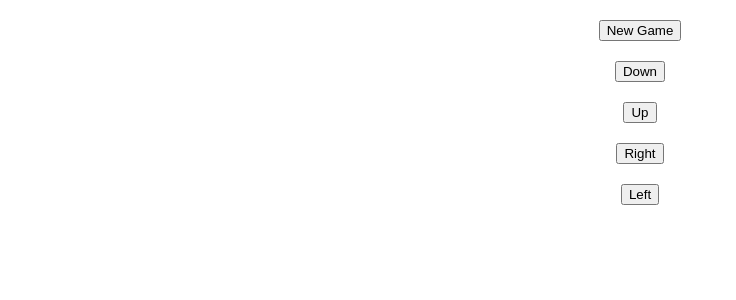
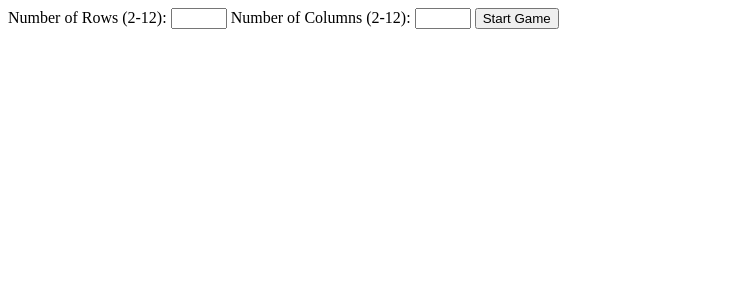
Before and after one commit to TheRickyZhang/SlidingTiles, a Django app: page / in a window 1280 px wide. Shown: the top 300 px of the page, without its empty margins (0-736 px from the left). Run offline with Django 5.2, Linux system fonts and the light colour scheme.

Commit message:
added row/column support

```diff
--- a/slidingTiles/urls.py
+++ b/slidingTiles/urls.py
@@ -18,9 +18,11 @@ from django.contrib import admin
 from django.urls import path
 from . import views
 
+# Add more urls here!
 urlpatterns = [
     path('admin/', admin.site.urls),
-    path('', views.game_view, name='game'),
+    path('', views.landing_view, name='landing'),
+    path('game/', views.game_view, name='game'),
     path('start/', views.start_game, name='start_game'),
     path('move/', views.make_move, name='make_move'),
 ]
--- a/slidingTiles/views.py
+++ b/slidingTiles/views.py
@@ -1,16 +1,47 @@
-from django.http import HttpResponse
-from django.http import JsonResponse
+from django.http import HttpResponse, JsonResponse
 from django.shortcuts import render
-from slidingTiles.SlidingGrid import SlidingGrid
+from django.contrib import messages
+from django.shortcuts import redirect
+from django.contrib.messages import get_messages
+from slidingTiles.SlidingGrid import SlidingGrid  # Ensure SlidingGrid is updated as discussed
 import json
+import logging
+logger = logging.getLogger(__name__)
 
 
+# Expects: {rows, cols}
 def game_view(request):
-    return render(request, 'game.html')
+    rows = request.GET.get('rows', '3')
+    cols = request.GET.get('columns', '3')
+    # logger.debug(f"Received rows: {rows}, cols: {cols}")
+    try:
+        rows = int(rows)
+        cols = int(cols)
+        if not (2 <= rows <= 12) or not (2 <= cols <= 12):
+            raise ValueError("Rows and columns must be between 2 and 12.")
+    except (ValueError, TypeError) as e:
+        # Remove all other messages and push this error when redirecting to landing page
+        storage = get_messages(request)
+        for message in storage:
+            pass
+        messages.error(request, str(e))
+        return redirect('landing')
+
+    return render(request, 'game.html', {'rows': rows, 'cols': cols})
 
 
+def landing_view(request):
+    return render(request, "landing.html")
+
+
+# Expects: {rows, cols}
 def start_game(request):
-    game = SlidingGrid(4)
+    # Retrieve rows and cols from the session (default always 3)
+    rows = int(request.GET.get('rows', 3))
+    cols = int(request.GET.get('cols', 3))
+    request.session['rows'] = rows
+    request.session['cols'] = cols
+    game = SlidingGrid(rows, cols)
     game.shuffle()
 
     # Save the game state in the session
@@ -18,10 +49,14 @@ def start_game(request):
     return JsonResponse({'board': game.grid})
 
 
+# Expects: {direction}  (others loaded from session)
 def make_move(request):
-    direction = int(request.GET.get('direction', 0))  # Get direction as an integer
+    direction = int(request.GET.get('direction', 0))
     grid = json.loads(request.session.get('game_board'))  # Deserialize grid from JSON
-    game = SlidingGrid(4, grid)
+    rows = int(request.session.get('rows', 3))
+    cols = int(request.session.get('cols', 3))
+
+    game = SlidingGrid(rows, cols, grid)
     if not game.move(direction):
         return JsonResponse({'success': False, 'error': 'Move not possible'})
 
--- a/static/css/styles.css
+++ b/static/css/styles.css
@@ -9,9 +9,104 @@
     border: 1px solid #ccc;
 }
 
-#new-game-button, .make-move-button {
+.back-button {
+    display: inline-block;
+    padding: 10px 15px;
+    font-size: 16px;
+    cursor: pointer;
+    background-color: #f2f2f2;
+    color: #333;
+    border: 1px solid #ccc;
+    border-radius: 5px;
+    margin: 10px;
+    text-align: center;
+    transition: background-color 0.3s ease;
+}
+
+.back-button:hover {
+    background-color: #e0e0e0;
+}
+
+
+.make-move-button {
     display: block;
-    margin: 20px auto;
+    width: 70px;
+    height: 70px;
+    padding: 10px;
+    font-size: 16px;
+    cursor: pointer;
+
+    background-color: #f7f7f7;
+    border: 1px solid #ccc;
+    border-radius: 5px;
+    transition: background-color 0.5s ease;
+
+    display: flex;
+    justify-content: center;
+    align-items: center;
+}
+
+.control-button {
+    padding: 10px;
+    font-size: 16px;
+    cursor: pointer;
+    display: flex;
+    justify-content: center;
+    align-items: center;
+    transition: background-color 0.5s ease;
+}
+
+#button-container {
+    display: grid;
+    grid-template-rows: auto auto auto;
+    grid-template-columns: auto auto auto;
+    justify-content: center;
+    align-items: center;
+    gap: 10px;
+}
+
+
+#move-up {
+    grid-row: 1;
+    grid-column: 5;
+}
+
+#move-down {
+    grid-row: 3;
+    grid-column: 5;
+}
+
+#new-game-button {
+    grid-row: 2;
+    grid-column: 1;
+}
+
+#move-left {
+    grid-row: 2;
+    grid-column: 4;
+}
+
+#move-right {
+    grid-row: 2;
+    grid-column: 6;
+}
+
+#auto-solve-button {
+    grid-row: 2;
+    grid-column: 9;
+}
+
+#message-text {
+  width: 10%;
+  max-width: 150px;
+  min-height: 20px;
+  margin: 20px auto;
+  text-align: center;
+  padding: 10px;
+  background-color: #6bd2fa;
+  border-radius: 8px;
+  box-shadow: 0 2px 4px rgba(0,0,0,0.1);
+  font-family: Arial, sans-serif;
 }
 
 #game-board {
@@ -21,3 +116,19 @@
     align-items: center;
     margin: 20px auto;
 }
+
+.messages {
+            margin-bottom: 20px;
+}
+.message {
+    padding: 10px;
+    border-radius: 5px;
+    margin: 5px 0 15px;
+}
+.error {
+    background-color: #f2dede;
+    color: #a94442;
+    border: 1px solid #ebccd1;
+    padding: 10px;
+    margin-bottom: 15px;
+}
--- a/templates/game.html
+++ b/templates/game.html
@@ -7,74 +7,112 @@
     <title>Sliding Tile Puzzle</title>
     <link rel="stylesheet" href="{% static 'css/styles.css' %}">
     <script src="{% static 'js/jquery-3.7.1.min.js' %}"></script>
+    <script src="https://code.jquery.com/ui/1.12.1/jquery-ui.min.js"></script>
 </head>
 
 <body>
-    <button id="new-game-button">New Game</button>
+    <form action="{% url 'landing' %}" method="get">
+        <button type="submit" id="back-button" class="back-button">Back</button>
+    </form>
 
     <div id="game-board"></div>
 
-    <button id="move-down" class="make-move-button">Down</button>
-    <button id="move-up" class="make-move-button">Up</button>
-    <button id="move-right" class="make-move-button">Right</button>
-    <button id="move-left" class="make-move-button">Left</button>
+    <div id="button-container">
+        <div></div>
+        <button id="move-up" class="make-move-button" data-direction="1">Up</button>
+        <div></div>
 
+        <button id="new-game-button" class="control-button">New Game</button>
+        <button id="move-left" class="make-move-button" data-direction="3">Left</button>
+        <button id="move-right" class="make-move-button" data-direction="2">Right</button>
+        <button id="auto-solve-button" class="control-button">Auto-solve</button>
+
+        <div></div>
+        <button id="move-down" class="make-move-button" data-direction="0">Down</button>
+        <div></div>
+    </div>
+
+    <div id="message-text" style="display: none;"> </div>
 
     <script>
-    // Note: unresolved variable can be ignored since board is loaded dynamically as a field of data
-    // (instance of slidingGrid), which is why IDE doesn't recognize
+        // Note: board data is loaded dynamically, so you can usually ignore unresolved variables relating to board
 
-    $(document).ready(function() {
-        $('#new-game-button').click(function() {
-            $.getJSON('/start/', function(data) {
-                updateBoard(data.board);
-                $('#game-board').css('display', 'grid');
-                $('#new-game-button').hide();
+        // Global variables for rows and cols
+        let rows = {{ rows }};
+        let cols = {{ cols }};
+        let gameActive = true;
+
+        $(document).ready(function() {
+            // Immediately initialize the game upon page load
+            initializeGame(rows, cols);
+
+            // Movement buttons
+            $('.make-move-button').click(function() {
+                let direction = $(this).data('direction');
+                makeMove(direction);
+            });
+
+            // Allow manual moving with arrow keys
+            $(document).keydown(function(e) {
+                if (!gameActive) return;
+                let directionMap = { 'ArrowDown': 0, 'ArrowUp': 1, 'ArrowRight': 2, 'ArrowLeft': 3 };
+                let direction = directionMap[e.key];
+                if (direction !== undefined) {
+                    makeMove(direction);
+                }
             });
         });
 
-        // Move buttons
-        $('#move-down').click(function() { makeMove(0); });
-        $('#move-up').click(function() { makeMove(1); });
-        $('#move-right').click(function() { makeMove(2); });
-        $('#move-left').click(function() { makeMove(3); });
+        function initializeGame(rows, cols) {
+            $.getJSON('/start/', { 'rows': rows, 'cols': cols }, function(data) {
+                updateBoard(data.board);
+                $('#game-board').css('display', 'grid');
+            });
+        }
 
         function makeMove(direction) {
-            $.getJSON('/move/', {direction: direction}, function(data) {
+            if (!gameActive) return;
+
+            const directionToButtonId = {
+                0: "#move-down",
+                1: "#move-up",
+                2: "#move-right",
+                3: "#move-left"
+            };
+
+            let $button = $(directionToButtonId[direction]);
+
+            $.getJSON('/move/', { 'direction': direction, 'rows': rows, 'cols': cols }, function(data) {
                 if (data.success) {
+                    // Hide and clear existing message text
+                    $("#message-text").hide().empty();
                     updateBoard(data.board);
+
+                    // Fancy color fade when moved
+                    $button.stop(true, true).css("background-color", "#00ff00").delay(100).animate({ backgroundColor: "" }, 100);
+
                     if (data.solved) {
-                        alert("Congratulations, you've solved the puzzle!");
+                        $("#message-text").text("Puzzle solved!").css("background-color", "#00ff00").show();
+                        gameActive = false;
                     }
                 } else {
-                    alert("Move not possible.");
+                    $("#message-text").text("Move not possible").css("background-color", "#ff0000").show();
                 }
             });
         }
 
         function updateBoard(board) {
-            const boardDiv = $('#game-board');
-            boardDiv.empty();
-
-            // Dynamically set the grid size based on the board's length
-            const gridSize = board.length;
-            boardDiv.css({
+            let boardDiv = $('#game-board').empty().css({
                 'display': 'grid',
-                'grid-template-columns': `repeat(${gridSize}, 100px)` // Dynamically set the number of columns
+                'grid-template-columns': `repeat(${cols}, 100px)`
             });
-
-            // Populate the board with tiles
             board.forEach(row => {
                 row.forEach(tile => {
-                    const tileDiv = $('<div class="tile">').text(tile || ''); // Use an empty string for the 0 tile
-                    boardDiv.append(tileDiv);
+                    let tileContent = tile === 0 ? '' : tile; // Show empty space for 0
+                    boardDiv.append($('<div class="tile">').text(tileContent));
                 });
             });
-
-            boardDiv.show();
         }
-    });
-
     </script>
 </body>
 </html>
--- /dev/null
+++ b/templates/landing.html
@@ -0,0 +1,32 @@
+{% load static %}
+
+<!DOCTYPE html>
+<html lang="en">
+<head>
+    <meta charset="UTF-8">
+    <title>Sliding Puzzle Solver</title>
+    <link rel="stylesheet" href="{% static 'css/styles.css' %}">
+</head>
+<body>
+    {# Try to redirect all major errors back here with this message #}
+    {% if messages %}
+    <div class="messages">
+        {% for message in messages %}
+        <div class="{{ message.tags|default_if_none:'' }}">
+            {{ message }}
+        </div>
+        {% endfor %}
+    </div>
+    {% endif %}
+
+    <form action="{% url 'game' %}" method="get">
+        <label for="rows">Number of Rows (2-12):</label>
+        <input type="number" id="rows" name="rows" min="2" max="12" required>
+
+        <label for="columns">Number of Columns (2-12):</label>
+        <input type="number" id="columns" name="columns" min="2" max="12" required>
+
+        <button type="submit">Start Game</button>
+    </form>
+</body>
+</html>
```
Also changed, not shown: slidingTiles/SlidingGrid.py (+32 -22 lines), slidingTiles/settings.py (+19 -0 lines), 1 other file.
